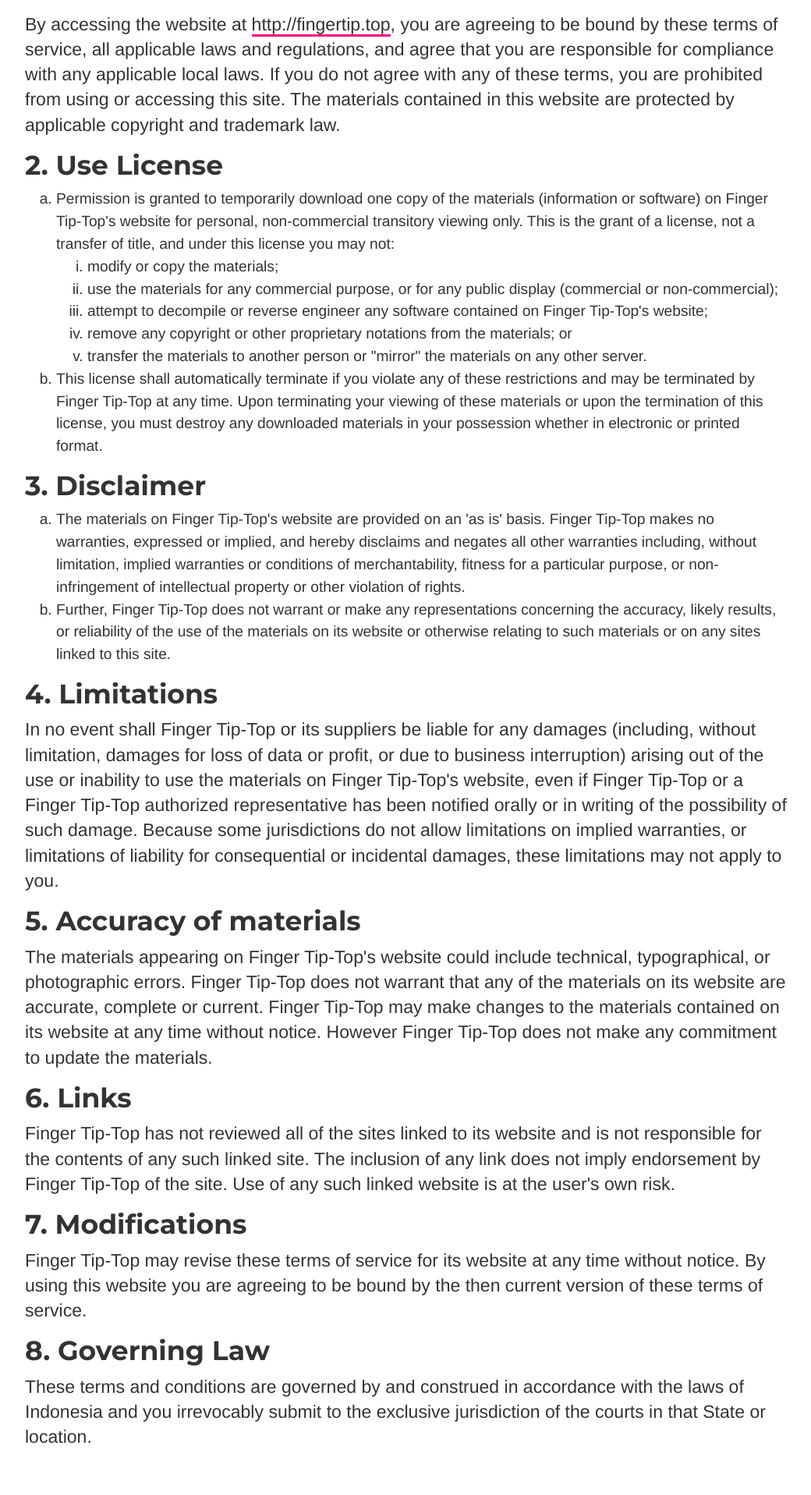
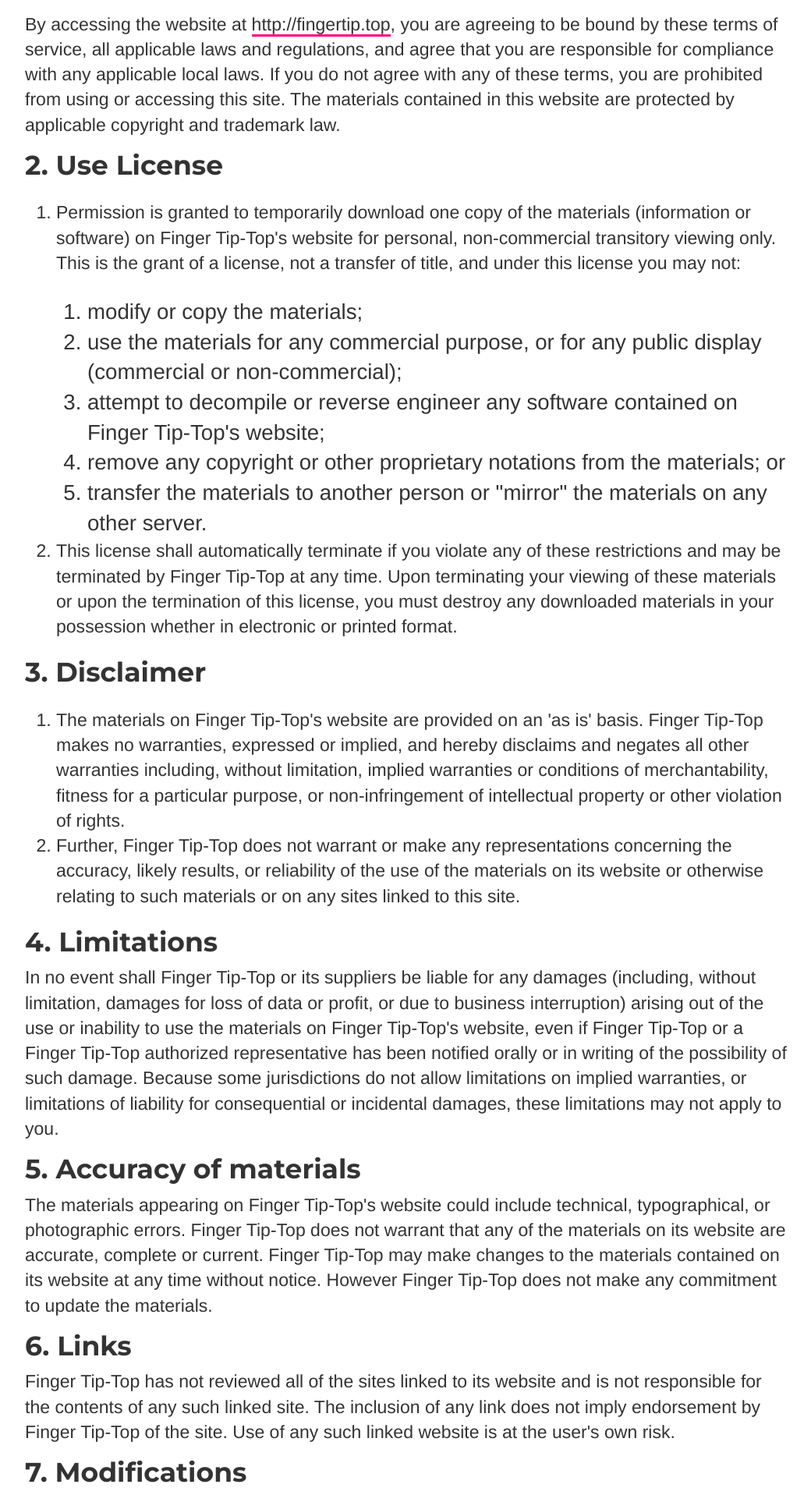
Before and after one commit to ariesti/ariesti.github.io, a Jekyll site: the page built from terms/policies.html, in a window 1280 px wide. Shown: the part 1213-3130 px from the top of the page at 78% size, without its empty margins (118-1158 px from the left). Built offline with Jekyll 4.4.1, drawn with Linux system fonts in a browser that asks for light colours.

Commit message:
Update main.css

```diff
--- a/css/main.css
+++ b/css/main.css
@@ -184,6 +184,18 @@
 /* Paragraphs */
 p { font-size: 1.2em; line-height: 1.4em; color: #333; }
 .ex1 { padding-top: 25px; }
+ol {
+    font-size: 1.2em;
+    line-height: 1.4em;
+    color: #333;
+    display: block;
+    list-style-type: decimal;
+    margin-top: 1em;
+    margin-bottom: 1em;
+    margin-left: 0;
+    margin-right: 0;
+    padding-left: 40px;
+}
 ul { font-size: 1.2em; line-height: 1.4em; color: #333; }
 header ul { text-decoration: none; font-size: 1.25em; padding: 0px; list-style-type: none; font-weight: bold; }
 header ul li { display: inline; margin-right: 20px; }
```
